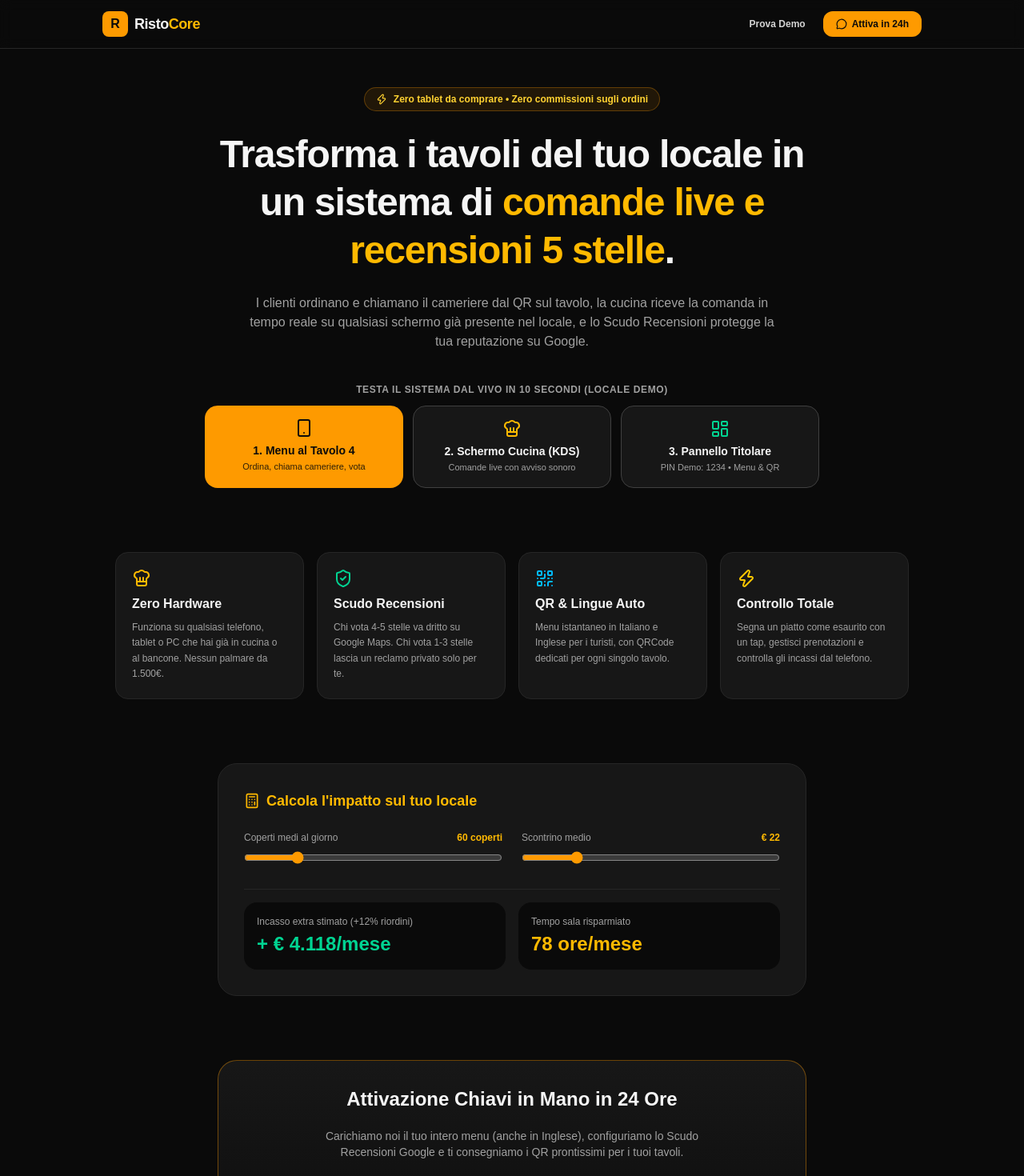
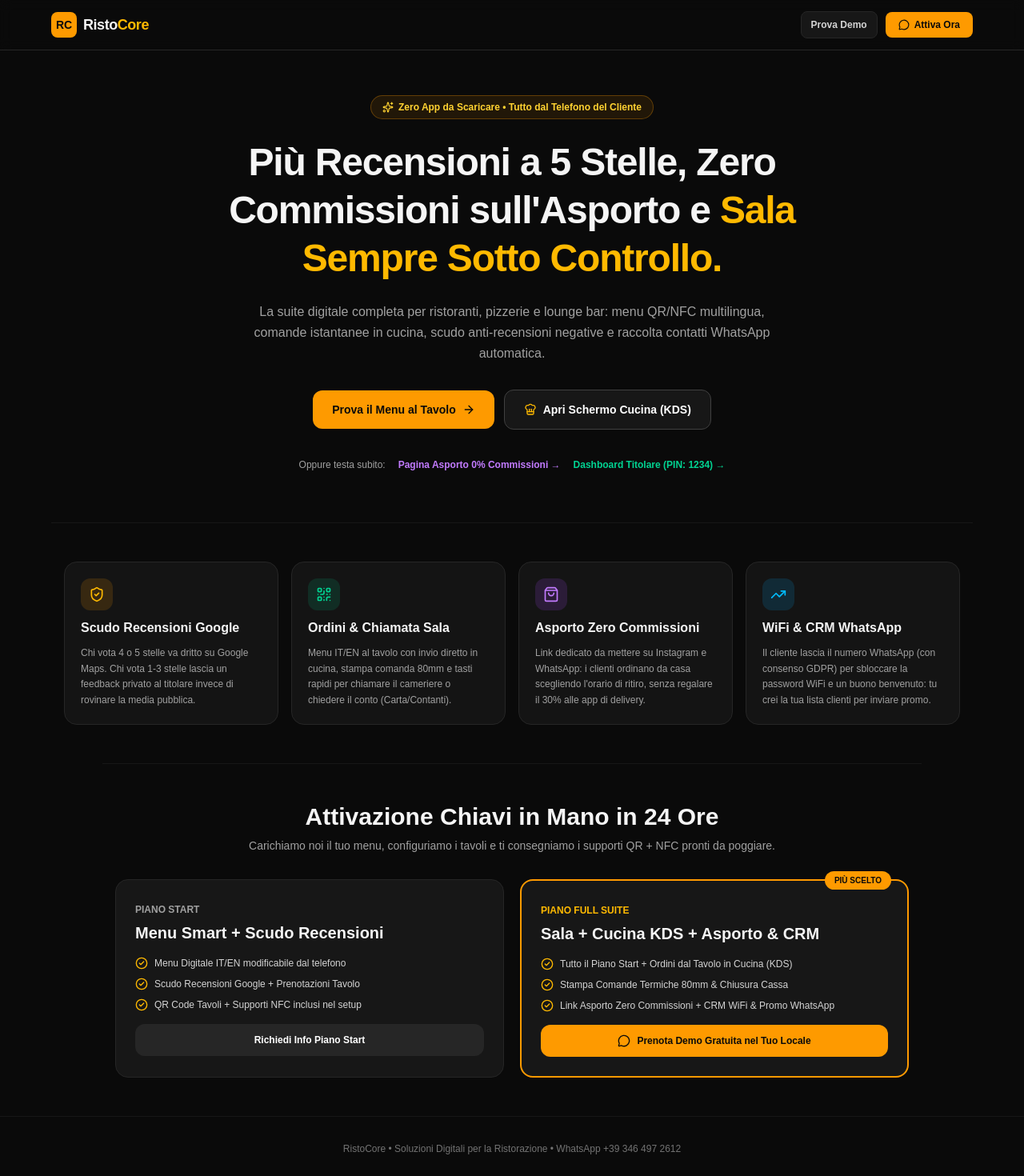
Before and after one commit to orasa30/ristocore, a Next.js app: page / in a window 1280 px wide. Shown: the top 1470 px of the page at 80% size. Built offline with nearby package versions, Linux system fonts and the light colour scheme.

Commit message:
Aggiunta Landing Page commerciale ufficiale RistoCore

```diff
--- a/src/app/page.tsx
+++ b/src/app/page.tsx
@@ -1,42 +1,29 @@
-'use client';
-
-import { useState } from 'react';
+import Link from 'next/link';
 import {
-  Smartphone,
+  ShieldCheck,
+  QrCode,
+  ShoppingBag,
+  MessageCircle,
   ChefHat,
-  LayoutDashboard,
-  ShieldCheck,
-  Zap,
-  QrCode,
+  TrendingUp,
   ArrowRight,
   CheckCircle2,
-  Calculator,
-  MessageCircle,
+  Sparkles,
 } from 'lucide-react';
 
 export default function HomePage() {
-  const [dailyCovers, setDailyCovers] = useState(60);
-  const [avgTicket, setAvgTicket] = useState(22);
-
-  // Calcolo conservativo: +12% scontrino medio da riordini rapidi/dessert/bevande + risparmio tempo sala
-  const monthlyRevenue = dailyCovers * avgTicket * 26;
-  const extraUpsell = Math.round(monthlyRevenue * 0.12);
-  const savedHours = Math.round((dailyCovers * 3 * 26) / 60);
-
-  // Sostituisci con il tuo numero WhatsApp (es. 393201234567)
-  const whatsappNumber = '393464972612';
-  const whatsappText = encodeURIComponent(
-    'Ciao! Ho visto la demo di RistoCore e vorrei attivarlo per il mio locale.'
-  );
+  const whatsappDemoUrl = `https://wa.me/393464972612?text=${encodeURIComponent(
+    'Ciao! Vorrei attivare RistoCore o prenotare una demo gratuita per il mio locale.'
+  )}`;
 
   return (
     <div className="min-h-screen bg-neutral-950 text-neutral-100">
       {/* Navbar */}
-      <nav className="sticky top-0 z-30 bg-neutral-950/90 backdrop-blur border-b border-neutral-800 px-4 py-3.5">
-        <div className="max-w-5xl mx-auto flex items-center justify-between">
+      <header className="sticky top-0 z-30 bg-neutral-950/90 backdrop-blur border-b border-neutral-800 px-4 py-3.5">
+        <div className="max-w-6xl mx-auto flex items-center justify-between">
           <div className="flex items-center gap-2">
-            <div className="w-8 h-8 rounded-lg bg-amber-500 text-neutral-950 font-black flex items-center justify-center">
-              R
+            <div className="w-8 h-8 rounded-lg bg-amber-500 text-neutral-950 font-black flex items-center justify-center text-sm">
+              RC
             </div>
             <span className="font-extrabold text-lg tracking-tight">
               Risto<span className="text-amber-400">Core</span>
@@ -44,207 +31,182 @@ export default function HomePage() {
           </div>
 
           <div className="flex items-center gap-2.5">
-            <a
-              href="#demo"
-              className="text-xs font-semibold text-neutral-300 hover:text-white px-3 py-2"
+            <Link
+              href="/menu/trattoria-demo/Tavolo%201"
+              className="hidden sm:inline-flex text-xs font-bold text-neutral-300 hover:text-white px-3 py-2 rounded-lg bg-neutral-900 border border-neutral-800"
             >
               Prova Demo
-            </a>
+            </Link>
             <a
-              href={`https://wa.me/${whatsappNumber}?text=${whatsappText}`}
+              href={whatsappDemoUrl}
               target="_blank"
               rel="noreferrer"
-              className="bg-amber-500 hover:bg-amber-400 text-neutral-950 text-xs font-bold px-4 py-2 rounded-xl flex items-center gap-1.5"
+              className="inline-flex items-center gap-1.5 bg-amber-500 hover:bg-amber-400 text-neutral-950 font-extrabold text-xs px-4 py-2 rounded-lg"
             >
-              <MessageCircle className="w-3.5 h-3.5" /> Attiva in 24h
+              <MessageCircle className="w-3.5 h-3.5" /> Attiva Ora
             </a>
           </div>
         </div>
-      </nav>
+      </header>
 
       {/* Hero Section */}
-      <section className="max-w-5xl mx-auto px-4 pt-12 pb-10 text-center space-y-6">
-        <div className="inline-flex items-center gap-2 bg-amber-500/10 border border-amber-500/30 text-amber-300 text-xs font-semibold px-3.5 py-1.5 rounded-full">
-          <Zap className="w-3.5 h-3.5" /> Zero tablet da comprare • Zero commissioni sugli ordini
+      <section className="max-w-5xl mx-auto px-4 pt-14 pb-16 text-center space-y-6">
+        <div className="inline-flex items-center gap-1.5 bg-amber-500/10 border border-amber-500/30 text-amber-300 text-xs font-bold px-3.5 py-1.5 rounded-full">
+          <Sparkles className="w-3.5 h-3.5" /> Zero App da Scaricare • Tutto dal Telefono del Cliente
         </div>
 
-        <h1 className="text-3xl sm:text-5xl font-extrabold tracking-tight leading-tight max-w-3xl mx-auto">
-          Trasforma i tavoli del tuo locale in un sistema di{' '}
-          <span className="text-amber-400">comande live e recensioni 5 stelle</span>.
+        <h1 className="text-3xl sm:text-5xl font-black tracking-tight leading-tight max-w-3xl mx-auto">
+          Più Recensioni a 5 Stelle, Zero Commissioni sull&apos;Asporto e{' '}
+          <span className="text-amber-400">Sala Sempre Sotto Controllo.</span>
         </h1>
 
-        <p className="text-sm sm:text-base text-neutral-400 max-w-2xl mx-auto">
-          I clienti ordinano e chiamano il cameriere dal QR sul tavolo, la cucina riceve la comanda in tempo reale su qualsiasi schermo già presente nel locale, e lo Scudo Recensioni protegge la tua reputazione su Google.
+        <p className="text-sm sm:text-base text-neutral-400 max-w-2xl mx-auto leading-relaxed">
+          La suite digitale completa per ristoranti, pizzerie e lounge bar: menu QR/NFC multilingua, comande istantanee in cucina,
+          scudo anti-recensioni negative e raccolta contatti WhatsApp automatica.
         </p>
 
-        {/* Box Demo Live Interattiva */}
-        <div id="demo" className="pt-4">
-          <p className="text-xs uppercase tracking-wider text-neutral-400 font-semibold mb-3">
-            Testa il sistema dal vivo in 10 secondi (Locale Demo)
+        <div className="flex flex-col sm:flex-row items-center justify-center gap-3 pt-2">
+          <Link
+            href="/menu/trattoria-demo/Tavolo%201"
+            className="w-full sm:w-auto inline-flex items-center justify-center gap-2 bg-amber-500 hover:bg-amber-400 text-neutral-950 font-extrabold text-sm px-6 py-3.5 rounded-xl"
+          >
+            Prova il Menu al Tavolo <ArrowRight className="w-4 h-4" />
+          </Link>
+          <Link
+            href="/kds/trattoria-demo"
+            className="w-full sm:w-auto inline-flex items-center justify-center gap-2 bg-neutral-900 hover:bg-neutral-800 border border-neutral-700 text-white font-bold text-sm px-6 py-3.5 rounded-xl"
+          >
+            <ChefHat className="w-4 h-4 text-amber-400" /> Apri Schermo Cucina (KDS)
+          </Link>
+        </div>
+
+        {/* Link rapidi demo completa */}
+        <div className="pt-3 flex flex-wrap items-center justify-center gap-4 text-xs text-neutral-400">
+          <span>Oppure testa subito:</span>
+          <Link href="/asporto/trattoria-demo" className="text-purple-400 hover:underline font-semibold">
+            Pagina Asporto 0% Commissioni →
+          </Link>
+          <Link href="/admin/trattoria-demo" className="text-emerald-400 hover:underline font-semibold">
+            Dashboard Titolare (PIN: 1234) →
+          </Link>
+        </div>
+      </section>
+
+      {/* 4 Pilastri */}
+      <section className="max-w-6xl mx-auto px-4 py-12 border-t border-neutral-900">
+        <div className="grid grid-cols-1 md:grid-cols-2 lg:grid-cols-4 gap-4">
+          <div className="bg-neutral-900/80 border border-neutral-800 rounded-2xl p-5 space-y-2.5">
+            <div className="w-10 h-10 rounded-xl bg-amber-500/15 text-amber-400 flex items-center justify-center">
+              <ShieldCheck className="w-5 h-5" />
+            </div>
+            <h3 className="font-extrabold text-base">Scudo Recensioni Google</h3>
+            <p className="text-xs text-neutral-400 leading-relaxed">
+              Chi vota 4 o 5 stelle va dritto su Google Maps. Chi vota 1-3 stelle lascia un feedback privato al titolare invece di rovinare la media pubblica.
+            </p>
+          </div>
+
+          <div className="bg-neutral-900/80 border border-neutral-800 rounded-2xl p-5 space-y-2.5">
+            <div className="w-10 h-10 rounded-xl bg-emerald-500/15 text-emerald-400 flex items-center justify-center">
+              <QrCode className="w-5 h-5" />
+            </div>
+            <h3 className="font-extrabold text-base">Ordini &amp; Chiamata Sala</h3>
+            <p className="text-xs text-neutral-400 leading-relaxed">
+              Menu IT/EN al tavolo con invio diretto in cucina, stampa comanda 80mm e tasti rapidi per chiamare il cameriere o chiedere il conto (Carta/Contanti).
+            </p>
+          </div>
+
+          <div className="bg-neutral-900/80 border border-neutral-800 rounded-2xl p-5 space-y-2.5">
+            <div className="w-10 h-10 rounded-xl bg-purple-500/15 text-purple-400 flex items-center justify-center">
+              <ShoppingBag className="w-5 h-5" />
+            </div>
+            <h3 className="font-extrabold text-base">Asporto Zero Commissioni</h3>
+            <p className="text-xs text-neutral-400 leading-relaxed">
+              Link dedicato da mettere su Instagram e WhatsApp: i clienti ordinano da casa scegliendo l&apos;orario di ritiro, senza regalare il 30% alle app di delivery.
+            </p>
+          </div>
+
+          <div className="bg-neutral-900/80 border border-neutral-800 rounded-2xl p-5 space-y-2.5">
+            <div className="w-10 h-10 rounded-xl bg-sky-500/15 text-sky-400 flex items-center justify-center">
+              <TrendingUp className="w-5 h-5" />
+            </div>
+            <h3 className="font-extrabold text-base">WiFi &amp; CRM WhatsApp</h3>
+            <p className="text-xs text-neutral-400 leading-relaxed">
+              Il cliente lascia il numero WhatsApp (con consenso GDPR) per sbloccare la password WiFi e un buono benvenuto: tu crei la tua lista clienti per inviare promo.
+            </p>
+          </div>
+        </div>
+      </section>
+
+      {/* Piani Chiavi in Mano */}
+      <section className="max-w-5xl mx-auto px-4 py-12 border-t border-neutral-900 space-y-8">
+        <div className="text-center space-y-2">
+          <h2 className="text-2xl sm:text-3xl font-black">Attivazione Chiavi in Mano in 24 Ore</h2>
+          <p className="text-xs sm:text-sm text-neutral-400">
+            Carichiamo noi il tuo menu, configuriamo i tavoli e ti consegniamo i supporti QR + NFC pronti da poggiare.
           </p>
-          <div className="grid grid-cols-1 sm:grid-cols-3 gap-3 max-w-3xl mx-auto">
+        </div>
+
+        <div className="grid grid-cols-1 md:grid-cols-2 gap-5">
+          <div className="bg-neutral-900 border border-neutral-800 rounded-2xl p-6 space-y-4">
+            <div>
+              <span className="text-xs font-bold uppercase text-neutral-400">Piano Start</span>
+              <h3 className="text-xl font-extrabold mt-1">Menu Smart + Scudo Recensioni</h3>
+            </div>
+            <ul className="space-y-2.5 text-xs text-neutral-300">
+              <li className="flex items-center gap-2">
+                <CheckCircle2 className="w-4 h-4 text-amber-400 shrink-0" /> Menu Digitale IT/EN modificabile dal telefono
+              </li>
+              <li className="flex items-center gap-2">
+                <CheckCircle2 className="w-4 h-4 text-amber-400 shrink-0" /> Scudo Recensioni Google + Prenotazioni Tavolo
+              </li>
+              <li className="flex items-center gap-2">
+                <CheckCircle2 className="w-4 h-4 text-amber-400 shrink-0" /> QR Code Tavoli + Supporti NFC inclusi nel setup
+              </li>
+            </ul>
             <a
-              href="/menu/trattoria-demo/Tavolo%204"
+              href={whatsappDemoUrl}
               target="_blank"
               rel="noreferrer"
-              className="bg-amber-500 hover:bg-amber-400 text-neutral-950 p-4 rounded-2xl flex flex-col items-center text-center transition-transform hover:-translate-y-0.5"
+              className="w-full inline-flex items-center justify-center gap-2 bg-neutral-800 hover:bg-neutral-700 text-white font-bold text-xs py-3 rounded-xl"
             >
-              <Smartphone className="w-6 h-6 mb-1.5" />
-              <span className="font-extrabold text-sm">1. Menu al Tavolo 4</span>
-              <span className="text-[11px] opacity-85 mt-0.5">Ordina, chiama cameriere, vota</span>
+              Richiedi Info Piano Start
             </a>
+          </div>
 
+          <div className="bg-neutral-900 border-2 border-amber-500 rounded-2xl p-6 space-y-4 relative">
+            <span className="absolute -top-3 right-5 bg-amber-500 text-neutral-950 text-[10px] font-black uppercase px-3 py-1 rounded-full">
+              Più Scelto
+            </span>
+            <div>
+              <span className="text-xs font-bold uppercase text-amber-400">Piano Full Suite</span>
+              <h3 className="text-xl font-extrabold mt-1">Sala + Cucina KDS + Asporto &amp; CRM</h3>
+            </div>
+            <ul className="space-y-2.5 text-xs text-neutral-300">
+              <li className="flex items-center gap-2">
+                <CheckCircle2 className="w-4 h-4 text-amber-400 shrink-0" /> Tutto il Piano Start + Ordini dal Tavolo in Cucina (KDS)
+              </li>
+              <li className="flex items-center gap-2">
+                <CheckCircle2 className="w-4 h-4 text-amber-400 shrink-0" /> Stampa Comande Termiche 80mm &amp; Chiusura Cassa
+              </li>
+              <li className="flex items-center gap-2">
+                <CheckCircle2 className="w-4 h-4 text-amber-400 shrink-0" /> Link Asporto Zero Commissioni + CRM WiFi &amp; Promo WhatsApp
+              </li>
+            </ul>
             <a
-              href="/kds/trattoria-demo"
+              href={whatsappDemoUrl}
               target="_blank"
               rel="noreferrer"
-              className="bg-neutral-900 hover:bg-neutral-800 border border-neutral-700 p-4 rounded-2xl flex flex-col items-center text-center transition-transform hover:-translate-y-0.5"
+              className="w-full inline-flex items-center justify-center gap-2 bg-amber-500 hover:bg-amber-400 text-neutral-950 font-extrabold text-xs py-3 rounded-xl"
             >
-              <ChefHat className="w-6 h-6 text-amber-400 mb-1.5" />
-              <span className="font-extrabold text-sm">2. Schermo Cucina (KDS)</span>
-              <span className="text-[11px] text-neutral-400 mt-0.5">Comande live con avviso sonoro</span>
-            </a>
-
-            <a
-              href="/admin/trattoria-demo"
-              target="_blank"
-              rel="noreferrer"
-              className="bg-neutral-900 hover:bg-neutral-800 border border-neutral-700 p-4 rounded-2xl flex flex-col items-center text-center transition-transform hover:-translate-y-0.5"
-            >
-              <LayoutDashboard className="w-6 h-6 text-emerald-400 mb-1.5" />
-              <span className="font-extrabold text-sm">3. Pannello Titolare</span>
-              <span className="text-[11px] text-neutral-400 mt-0.5">PIN Demo: 1234 • Menu & QR</span>
+              <MessageCircle className="w-4 h-4" /> Prenota Demo Gratuita nel Tuo Locale
             </a>
           </div>
         </div>
       </section>
 
-      {/* 4 Vantaggi Chiave */}
-      <section className="max-w-5xl mx-auto px-4 py-10 grid grid-cols-1 sm:grid-cols-2 lg:grid-cols-4 gap-4">
-        <div className="bg-neutral-900 border border-neutral-800 rounded-2xl p-5 space-y-2">
-          <ChefHat className="w-6 h-6 text-amber-400" />
-          <h3 className="font-bold text-base">Zero Hardware</h3>
-          <p className="text-xs text-neutral-400 leading-relaxed">
-            Funziona su qualsiasi telefono, tablet o PC che hai già in cucina o al bancone. Nessun palmare da 1.500€.
-          </p>
-        </div>
-
-        <div className="bg-neutral-900 border border-neutral-800 rounded-2xl p-5 space-y-2">
-          <ShieldCheck className="w-6 h-6 text-emerald-400" />
-          <h3 className="font-bold text-base">Scudo Recensioni</h3>
-          <p className="text-xs text-neutral-400 leading-relaxed">
-            Chi vota 4-5 stelle va dritto su Google Maps. Chi vota 1-3 stelle lascia un reclamo privato solo per te.
-          </p>
-        </div>
-
-        <div className="bg-neutral-900 border border-neutral-800 rounded-2xl p-5 space-y-2">
-          <QrCode className="w-6 h-6 text-sky-400" />
-          <h3 className="font-bold text-base">QR & Lingue Auto</h3>
-          <p className="text-xs text-neutral-400 leading-relaxed">
-            Menu istantaneo in Italiano e Inglese per i turisti, con QRCode dedicati per ogni singolo tavolo.
-          </p>
-        </div>
-
-        <div className="bg-neutral-900 border border-neutral-800 rounded-2xl p-5 space-y-2">
-          <Zap className="w-6 h-6 text-yellow-400" />
-          <h3 className="font-bold text-base">Controllo Totale</h3>
-          <p className="text-xs text-neutral-400 leading-relaxed">
-            Segna un piatto come esaurito con un tap, gestisci prenotazioni e controlla gli incassi dal telefono.
-          </p>
-        </div>
-      </section>
-
-      {/* Calcolatore Impatto Economico */}
-      <section className="max-w-3xl mx-auto px-4 py-10">
-        <div className="bg-neutral-900 border border-neutral-800 rounded-3xl p-6 sm:p-8 space-y-6">
-          <div className="flex items-center gap-2 text-amber-400">
-            <Calculator className="w-5 h-5" />
-            <h2 className="font-extrabold text-lg">Calcola l&apos;impatto sul tuo locale</h2>
-          </div>
-
-          <div className="grid grid-cols-1 sm:grid-cols-2 gap-6">
-            <div>
-              <div className="flex justify-between text-xs mb-2">
-                <span className="text-neutral-400">Coperti medi al giorno</span>
-                <span className="font-bold text-amber-400">{dailyCovers} coperti</span>
-              </div>
-              <input
-                type="range"
-                min={15}
-                max={250}
-                step={5}
-                value={dailyCovers}
-                onChange={(e) => setDailyCovers(Number(e.target.value))}
-                className="w-full accent-amber-500"
-              />
-            </div>
-
-            <div>
-              <div className="flex justify-between text-xs mb-2">
-                <span className="text-neutral-400">Scontrino medio</span>
-                <span className="font-bold text-amber-400">€ {avgTicket}</span>
-              </div>
-              <input
-                type="range"
-                min={10}
-                max={70}
-                step={1}
-                value={avgTicket}
-                onChange={(e) => setAvgTicket(Number(e.target.value))}
-                className="w-full accent-amber-500"
-              />
-            </div>
-          </div>
-
-          <div className="grid grid-cols-2 gap-4 pt-4 border-t border-neutral-800">
-            <div className="bg-neutral-950 rounded-2xl p-4">
-              <p className="text-xs text-neutral-400">Incasso extra stimato (+12% riordini)</p>
-              <p className="text-2xl font-extrabold text-emerald-400 mt-1">+ € {extraUpsell.toLocaleString('it-IT')}/mese</p>
-            </div>
-            <div className="bg-neutral-950 rounded-2xl p-4">
-              <p className="text-xs text-neutral-400">Tempo sala risparmiato</p>
-              <p className="text-2xl font-extrabold text-amber-400 mt-1">{savedHours} ore/mese</p>
-            </div>
-          </div>
-        </div>
-      </section>
-
-      {/* Offerta Chiavi in Mano */}
-      <section className="max-w-3xl mx-auto px-4 py-10 text-center space-y-6">
-        <div className="bg-gradient-to-b from-neutral-900 to-neutral-950 border border-amber-500/40 rounded-3xl p-6 sm:p-8 space-y-5">
-          <h2 className="text-2xl font-extrabold">Attivazione Chiavi in Mano in 24 Ore</h2>
-          <p className="text-xs sm:text-sm text-neutral-400 max-w-lg mx-auto">
-            Carichiamo noi il tuo intero menu (anche in Inglese), configuriamo lo Scudo Recensioni Google e ti consegniamo i QR prontissimi per i tuoi tavoli.
-          </p>
-
-          <ul className="text-left max-w-md mx-auto space-y-2 text-xs sm:text-sm text-neutral-200">
-            <li className="flex items-center gap-2">
-              <CheckCircle2 className="w-4 h-4 text-emerald-400 shrink-0" /> Caricamento completo menu e allergeni
-            </li>
-            <li className="flex items-center gap-2">
-              <CheckCircle2 className="w-4 h-4 text-emerald-400 shrink-0" /> Schermo Cucina KDS + Chiamata Cameriere/Conto
-            </li>
-            <li className="flex items-center gap-2">
-              <CheckCircle2 className="w-4 h-4 text-emerald-400 shrink-0" /> Scudo Recensioni Google + Prenotazioni Tavoli
-            </li>
-            <li className="flex items-center gap-2">
-              <CheckCircle2 className="w-4 h-4 text-emerald-400 shrink-0" /> Nessun vincolo annuale e zero commissioni
-            </li>
-          </ul>
-
-          <a
-            href={`https://wa.me/${whatsappNumber}?text=${whatsappText}`}
-            target="_blank"
-            rel="noreferrer"
-            className="inline-flex items-center justify-center gap-2 bg-amber-500 hover:bg-amber-400 text-neutral-950 font-extrabold px-6 py-3.5 rounded-2xl text-sm"
-          >
-            Richiedi Attivazione per il tuo Locale <ArrowRight className="w-4 h-4" />
-          </a>
-        </div>
-      </section>
-
-      <footer className="border-t border-neutral-900 py-6 text-center text-xs text-neutral-500">
-        RistoCore • Sistema Digitale per Ristoranti, Pizzerie e Lounge Bar
+      {/* Footer */}
+      <footer className="border-t border-neutral-900 py-8 px-4 text-center text-xs text-neutral-500">
+        RistoCore • Soluzioni Digitali per la Ristorazione • WhatsApp +39 346 497 2612
       </footer>
     </div>
   );
```
